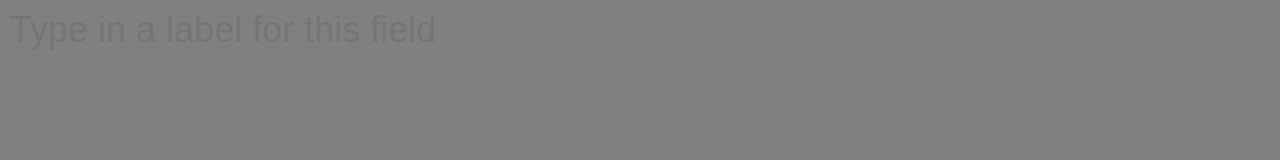
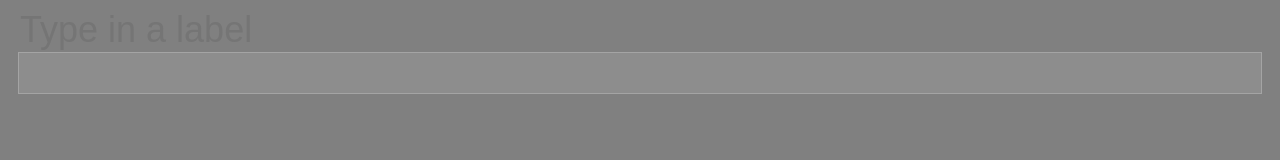
Before and after one commit to riazlatib/forms_for_africa, a plain HTML site: page index.html in a window 1280 px wide. Drawn offline with Linux system fonts and the light colour scheme.

```diff
--- a/index.html
+++ b/index.html
@@ -3,7 +3,7 @@
   <head>
     <meta charset="UTF-8">
     <title>Forms For Africa</title>
-
+    <meta name="viewport" content="width=device-width, initial-scale=1.0">
     <link rel="apple-touch-icon" sizes="180x180" href="lib/images/favicons/apple-touch-icon.png">
     <link rel="icon" type="image/png" sizes="32x32" href="lib/images/favicons/favicon-32x32.png">
     <link rel="icon" type="image/png" sizes="16x16" href="lib/images/favicons/favicon-16x16.png">
@@ -13,7 +13,9 @@
     <script type="application/javascript" src="lib/js/app.js"></script>
   </head>
   <body>
-    <input type="text" name="labels_1" name="labels_1" class="labels" value="" placeholder="Type in a label for this field"/>
-    <div class="fields" name="fields_1" class="fields"></div>
+    <input type="text" name="labels_1" name="labels_1" class="labels" value="" placeholder="Type in a label"/>
+    <div class="fields" name="fields_1" class="fields">
+
+    </div>
   </body>
 </html>
--- a/lib/css/styles.css
+++ b/lib/css/styles.css
@@ -8,8 +8,14 @@
   font-size: 36px;
   width: 100%;
   color: white;
+  margin-left: 10px;
+  margin-right: 10px;
 }
 
 .fields {
-
+  border: 1px solid rgb(255,255,255, 0.2);
+  height: 40px;
+  background-color: rgb(255,255,255, 0.1);
+  margin-left: 10px;
+  margin-right: 10px;
 }
```
Also changed, not shown: 1 other file.
